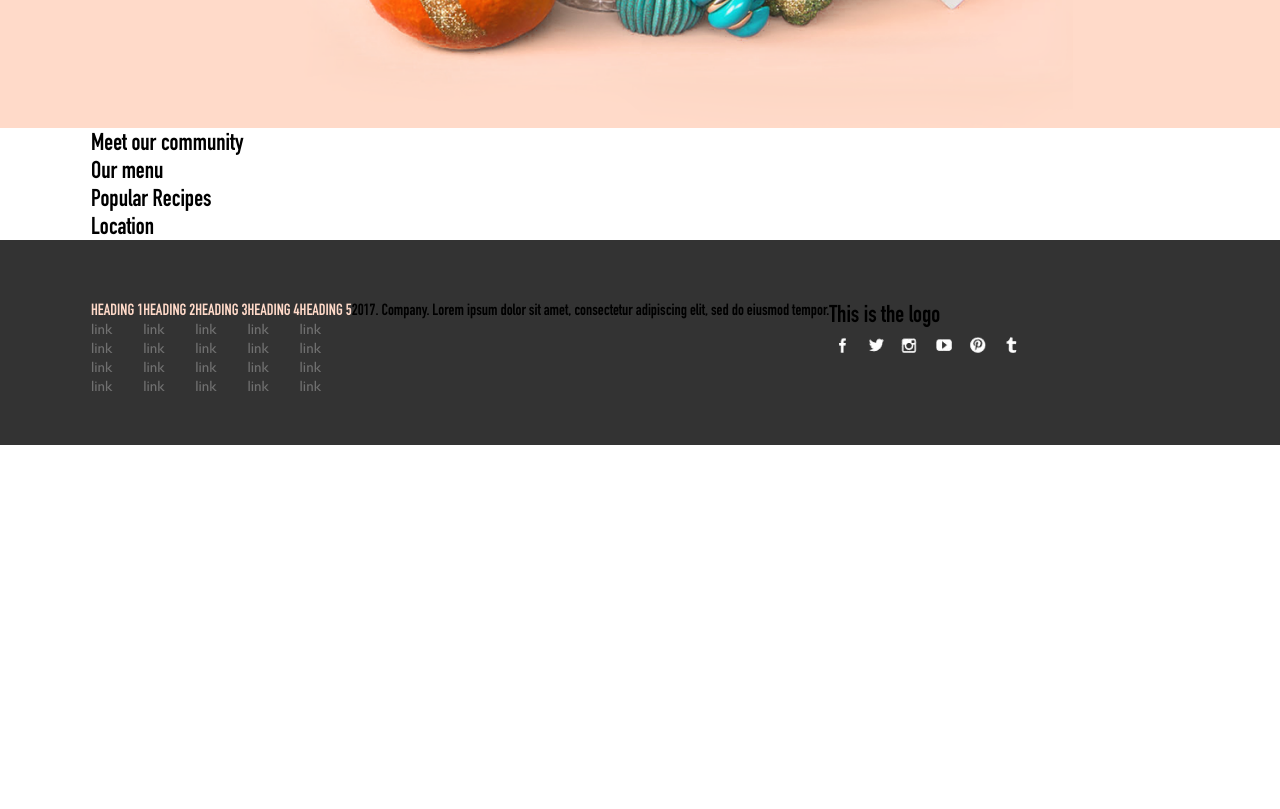
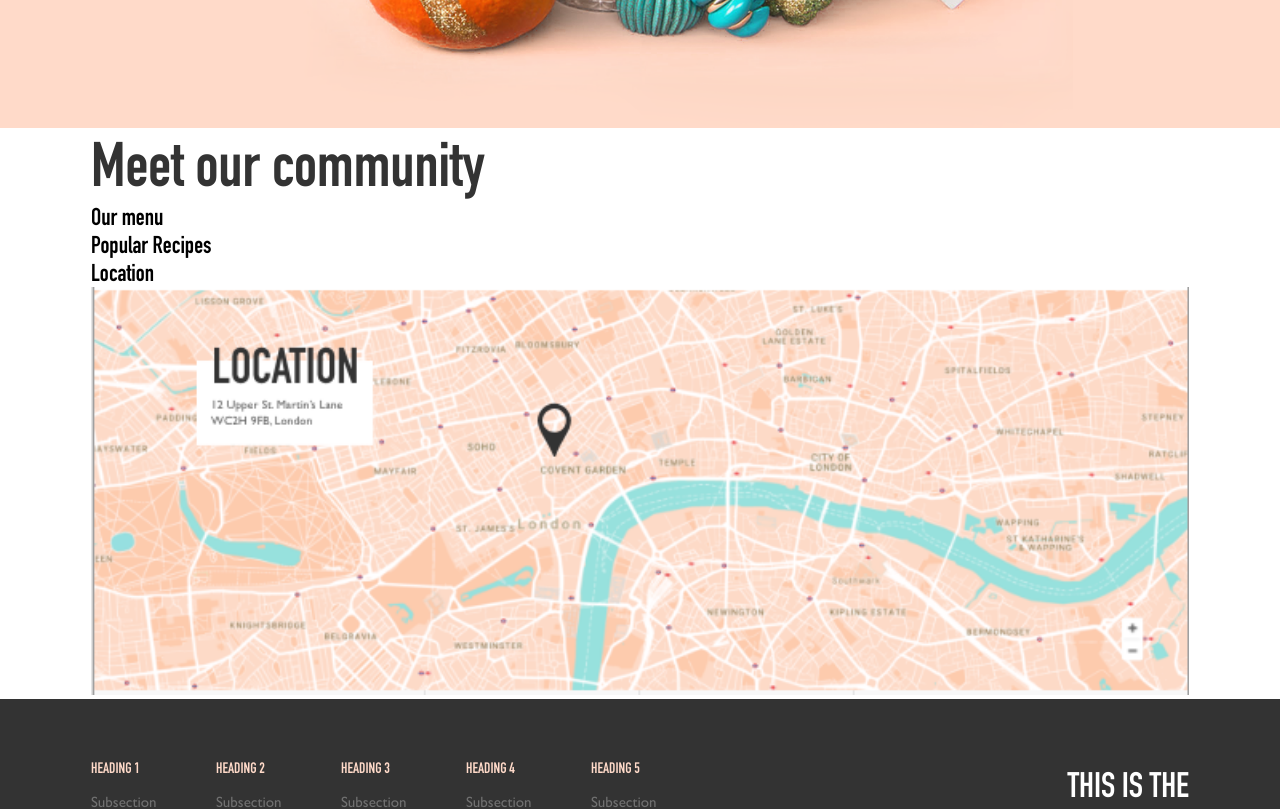
Before and after one commit to vijayranghar/cafe-london, a React app: page / in a window 1280 px wide. Shown: the part 640-1449 px from the top of the page. Before the commit the page ends 1085 px from the top, so only its background shows below. Built offline with nearby package versions, Linux system fonts and the light colour scheme.

Commit message:
footer fixes

```diff
--- a/src/components/Community/index.js
+++ b/src/components/Community/index.js
@@ -1,4 +1,6 @@
 import React, { Component } from 'react'
+
+import './style.scss'
 
 class Community extends Component {
   render () {
--- /dev/null
+++ b/src/components/Community/style.scss
@@ -0,0 +1,8 @@
+@import '../../assets/stylesheets/variables';
+
+.community {
+  h2 {
+    font-size: 62px;
+    color: $color-mine-shaft;
+  }
+}
--- a/src/components/Footer/index.js
+++ b/src/components/Footer/index.js
@@ -9,7 +9,7 @@ class Footer extends Component {
        renderLinks.push(links.map(({title,links},index) => {
         const heading = title
         const footerLinks = links.map((link,index) => (
-          <li><a href="#" key={index}>link</a></li>
+          <li><a href="#" key={index}>{link}</a></li>
         ))
         return (
           <ul>
@@ -31,8 +31,7 @@ class Footer extends Component {
           </div>
           <div className="footer--logos">
             <h2>This is the <strong>logo</strong></h2>
-
-            <img src={require("../../assets/images/social.png")}/>
+            <img src={require("../../assets/images/social.png")} alt="social links" />
           </div>
         </div>
       </footer>
--- a/src/components/Footer/style.scss
+++ b/src/components/Footer/style.scss
@@ -6,16 +6,21 @@
   & > .container {
     display: flex;
     flex-wrap: wrap;
+    justify-content: space-between;
   }
   .footer--links {
     display: flex;
     flex-wrap: wrap;
+    flex-basis: 625px;
     ul {
       list-style-type: none;
+      width: 20%;
       li {
+        margin-bottom: 15px;
         &:first-child {
           color: $color-tuft-bush;
           text-transform: uppercase;
+          font-size: 15px;
         }
         a {
           font-size: 15px;
@@ -26,5 +31,23 @@
         }
       }
     }
+    p {
+      color: $color-dove-gray;
+      font-family: 'Gill Sans','din_condensedbold',arial;
+    }
+  }
+  .footer--logos {
+    h2 {
+      color: #fff;
+      text-align: right;
+      font-size: 35px;
+      text-transform: uppercase;
+      line-height: 52px;
+      line-height: 52px;
+      strong {
+        display: block;
+        font-size: 62px;
+      }
+    }
   }
 }
--- a/src/components/Location/index.js
+++ b/src/components/Location/index.js
@@ -6,6 +6,7 @@ class Location extends Component {
       <section className="location">
         <div className="container">
           <h2>Location</h2>
+          <img src={require("../../assets/images/map.png")} style={{'width':'100%'}}/>
         </div>
       </section>
     )
```
Also changed, not shown: src/assets/images/map.png (added).
